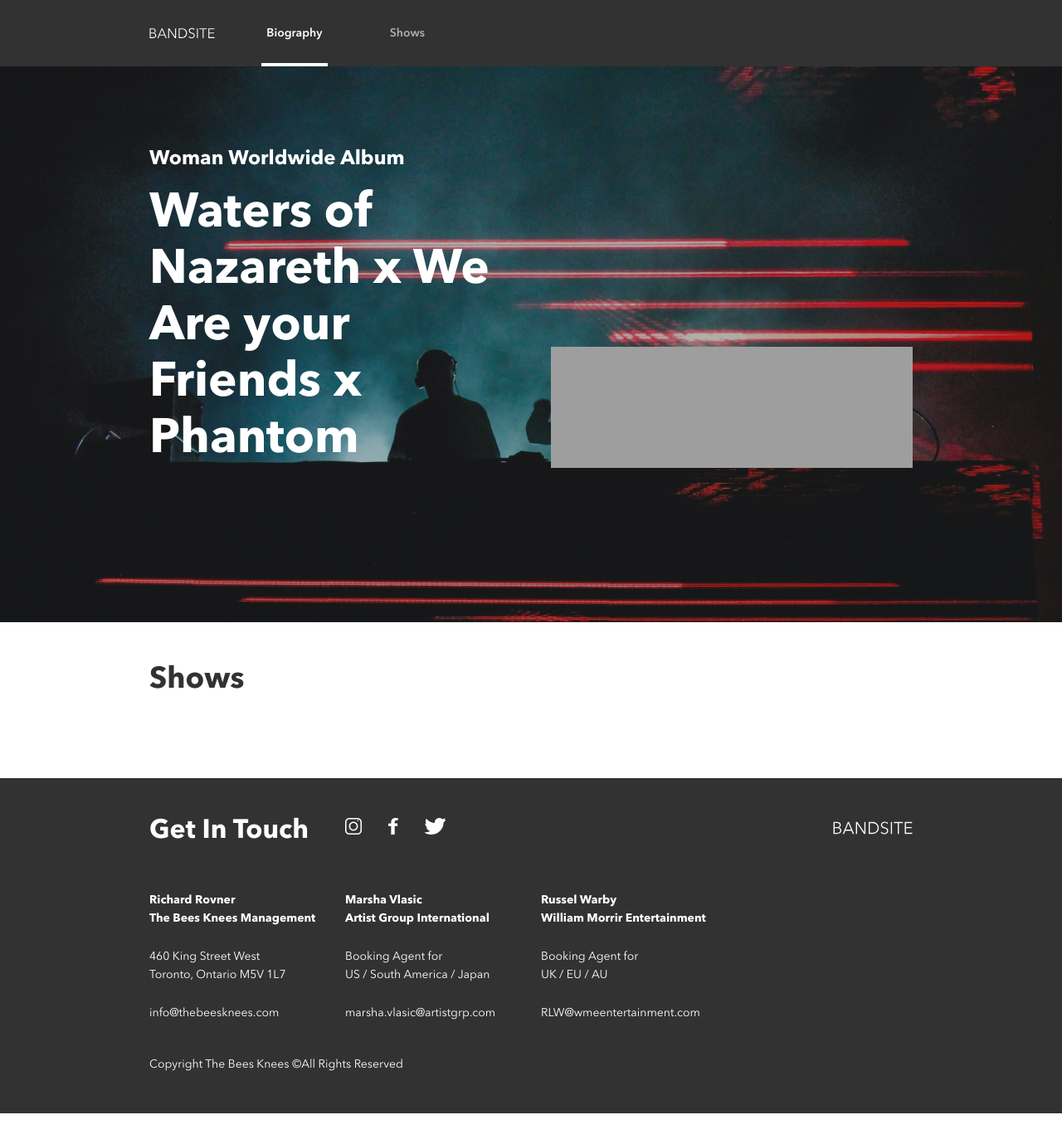
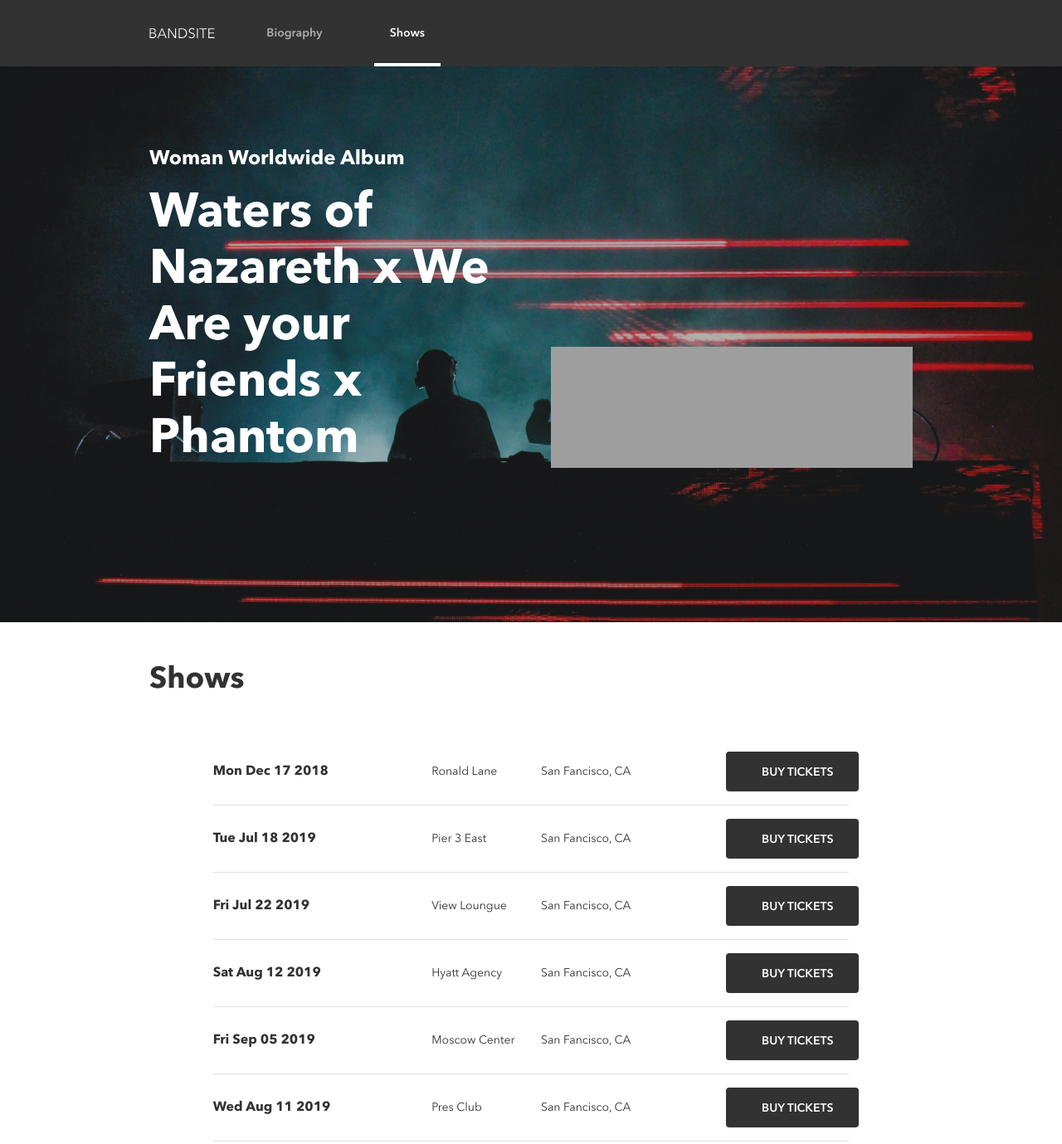
Before and after one commit to ryantoddgarza/brainstation-bandsite, a plain HTML site: page sprint-2/pages/shows.html in a window 1280 px wide. Shown: the top 1379 px of the page at 83% size. Before the commit the page ends 1342 px from the top, so only its background shows below. Drawn offline with Linux system fonts and the light colour scheme; grey boxes are pictures that could not be loaded.

Commit message:
build, style, and script shows page

```diff
--- a/sprint-2/pages/shows.html
+++ b/sprint-2/pages/shows.html
@@ -13,10 +13,10 @@
         <img src="/assets/logo/logo-bandsite.svg" alt="logo">
       </a>
       <ul class="navbar__list">
-        <li class="navbar__item navbar__item--active">
+        <li class="navbar__item">
           <a class="navbar__link" href="#">Biography</a>
         </li>
-        <li class="navbar__item">
+        <li class="navbar__item navbar__item--active">
           <a class="navbar__link" href="#">Shows</a>
         </li>
       </ul>
@@ -37,7 +37,7 @@
     <section class="shows">
       <div class="container about__content">
         <div class="app__section-header">Shows</div>
-        <div class="shows__responsive-wrapper">
+        <div id="scheduleWrapper" class="schedule__responsive-wrapper">
         </div>
       </div>
     </section>
@@ -116,6 +116,6 @@
       </div>
     </div>
   </footer>
-  <script src="/scripts/index.js"></script>
+  <script src="/scripts/shows.js"></script>
 </body>
 </html>
--- a/sprint-2/scripts/index.js
+++ b/sprint-2/scripts/index.js
@@ -1,5 +1,6 @@
 // comments
 // here be dragons!
+//
 
 let commentArray = [
   {
@@ -88,7 +89,6 @@ window.onload = loadComments();
 const writeComment = () => {
   makeComment();
   displayComment(0);
-
   populateComment();
 }
 
@@ -115,10 +115,8 @@ submitButton.addEventListener('click', () => {
   writeComment();
 });
 
-
-
-
 // generate footer copyright year
+//
 (copyrightDate = () => {
   const element = document.querySelector('#copyrightDate');
   const year = new Date().getFullYear();
--- /dev/null
+++ b/sprint-2/scripts/shows.js
@@ -0,0 +1,93 @@
+// shows
+//
+
+let scheduleArray = [
+  {
+    'date': 'Mon Dec 17 2018',
+    'venue': 'Ronald Lane',
+    'city': 'San Fancisco, CA',
+    'link': '',
+  },
+  {
+    'date': 'Tue Jul 18 2019',
+    'venue': 'Pier 3 East',
+    'city': 'San Fancisco, CA',
+    'link': '',
+  },
+  {
+    'date': 'Fri Jul 22 2019',
+    'venue': 'View Loungue',
+    'city': 'San Fancisco, CA',
+    'link': '',
+  },
+  {
+    'date': 'Sat Aug 12 2019',
+    'venue': 'Hyatt Agency',
+    'city': 'San Fancisco, CA',
+    'link': '',
+  },
+  {
+    'date': 'Fri Sep 05 2019',
+    'venue': 'Moscow Center',
+    'city': 'San Fancisco, CA',
+    'link': '',
+  },
+  {
+    'date': 'Wed Aug 11 2019',
+    'venue': 'Pres Club',
+    'city': 'San Fancisco, CA',
+    'link': '',
+  },
+];
+// create a new element
+const newEl = (tag) => {
+  return document.createElement(tag);
+}
+
+// scaffold the schedule row
+const makeScheduleRow = () => {
+  const scheduleWrapper = document.querySelector('#scheduleWrapper');
+  const row = newEl('div');
+  const divider = newEl('div');
+  const date = newEl('div');
+  const venue = newEl('div');
+  const city= newEl('div');
+  const button = newEl('button');
+
+  scheduleWrapper.appendChild(row).classList.add('schedule__row');
+  scheduleWrapper.appendChild(divider).classList.add('divider');
+
+  row.appendChild(date).classList.add('schedule__date');
+  row.appendChild(venue).classList.add('schedule__venue');
+  row.appendChild(city).classList.add('schedule__location');
+  row.appendChild(button).classList.add('schedule__button');
+}
+
+// fill show row from `scheduleArray`
+const displayShow = (n) => {
+  const date = document.querySelectorAll('.schedule__date');
+  const venue = document.querySelectorAll('.schedule__venue');
+  const city = document.querySelectorAll('.schedule__location');
+
+  date[n].innerText = scheduleArray[n].date;
+  venue[n].innerText = scheduleArray[n].venue;
+  city[n].innerText = scheduleArray[n].city;
+}
+
+// populate the DOM
+const populateSchedule = () => {
+  for (let i = 0; i < scheduleArray.length; i++) {
+    displayShow(i);
+  }
+}
+
+// load existing shows on load
+const loadSchedule = (i) => {
+  scheduleArray.forEach(() => {
+    makeScheduleRow();
+  });
+
+  populateSchedule();
+}
+
+window.onload = loadSchedule();
--- a/sprint-2/styles/components/_divider.scss
+++ b/sprint-2/styles/components/_divider.scss
@@ -1,14 +1,14 @@
 .divider {
-  max-width: 288px;
+  // max-width: 288px;
   height: 1px;
-  margin: 20px auto;
+  // margin: 20px auto;
   background: $neutral-90;
 
-  @include breakpoint (tablet) {
-    max-width: 720px;
-  }
+  // @include breakpoint (tablet) {
+  //   max-width: 720px;
+  // }
 
-  @include breakpoint (desktop) {
-    max-width: 1080px;
-  }
+  // @include breakpoint (desktop) {
+  //   max-width: 1080px;
+  // }
 }
--- a/sprint-2/styles/helpers/_mixins.scss
+++ b/sprint-2/styles/helpers/_mixins.scss
@@ -133,3 +133,33 @@
     margin-bottom: $margin-bottom * 2;
   }
 }
+// buttons
+
+@mixin button {
+  height: 48px;
+  font-size: 14px;
+  font-weight: 600;
+  text-transform: uppercase;
+  color: $white;
+  background: $neutral-20;
+  border: none;
+  border-radius: $border-radius-default;
+
+  &:hover {
+    background: $black;
+    cursor: pointer;
+  }
+}
+
+// Schedule
+@mixin schedule-labels {
+  display: block;
+  font-size: 14px;
+  font-weight: 600;
+  text-transform: uppercase;
+  color: $neutral-67;
+
+  @include breakpoint ('from-tablet') {
+    display: none;
+  }
+}
--- a/sprint-2/styles/pages/_home.scss
+++ b/sprint-2/styles/pages/_home.scss
@@ -202,23 +202,11 @@
   }
 
   &__submit-button {
-    height: 48px;
-    font-size: 14px;
-    font-weight: 600;
-    text-transform: uppercase;
-    color: $white;
-    background: $neutral-20;
-    border: none;
-    border-radius: $border-radius-default;
+    @include button;
 
     @include breakpoint ('from-tablet') {
       align-self: flex-end;
       max-width: 160px;
-    }
-
-    &:hover {
-      background: $black;
-      cursor: pointer;
     }
   }
 
--- a/sprint-2/styles/pages/_shows.scss
+++ b/sprint-2/styles/pages/_shows.scss
@@ -84,3 +84,86 @@
     }
   }
 }
+
+.schedule {
+
+  &__content {
+    display: flex;
+    flex-direction: column;
+  }
+
+  &__responsive-wrapper {
+    @include breakpoint ('desktop') {
+      @include col (83.3333%);
+      margin: 0 auto;
+    }
+  }
+
+  &__row {
+    @include row;
+    flex-direction: column;
+    padding-top: 16px;
+    padding-bottom: 16px;
+    @include type ('p', 'phone');
+
+    @include breakpoint ('from-tablet') {
+      flex-direction: row;
+      @include type ('p', 'desktop');
+    }
+
+    & > * {
+      padding-right: 0;
+      line-height: 48px;
+    }
+  }
+
+  &__date {
+    font-size: 16px;
+    font-weight: 900;
+
+    @include breakpoint ('from-tablet') {
+      width: 33.3333%;
+    }
+
+    &::before {
+      content: 'Date';
+      @include schedule-labels;
+    }
+  }
+
+  &__venue {
+    @include breakpoint ('from-tablet') {
+      width: 16.6666%;
+    }
+
+    &::before {
+      content: 'Venue';
+      @include schedule-labels;
+    }
+  }
+
+  &__location {
+    @include breakpoint ('from-tablet') {
+      width: 16.6666%;
+    }
+
+    &::before {
+      content: 'Location';
+      @include schedule-labels;
+    }
+  }
+
+  &__button {
+    @include button;
+    margin: 16px 0;
+
+    @include breakpoint ('from-tablet') {
+      width: 160px;
+      margin: 0 0 0 auto;
+    }
+
+    &::before {
+      content: 'Buy Tickets';
+    }
+  }
+}
```
Also changed, not shown: sprint-2/styles/index.css.
